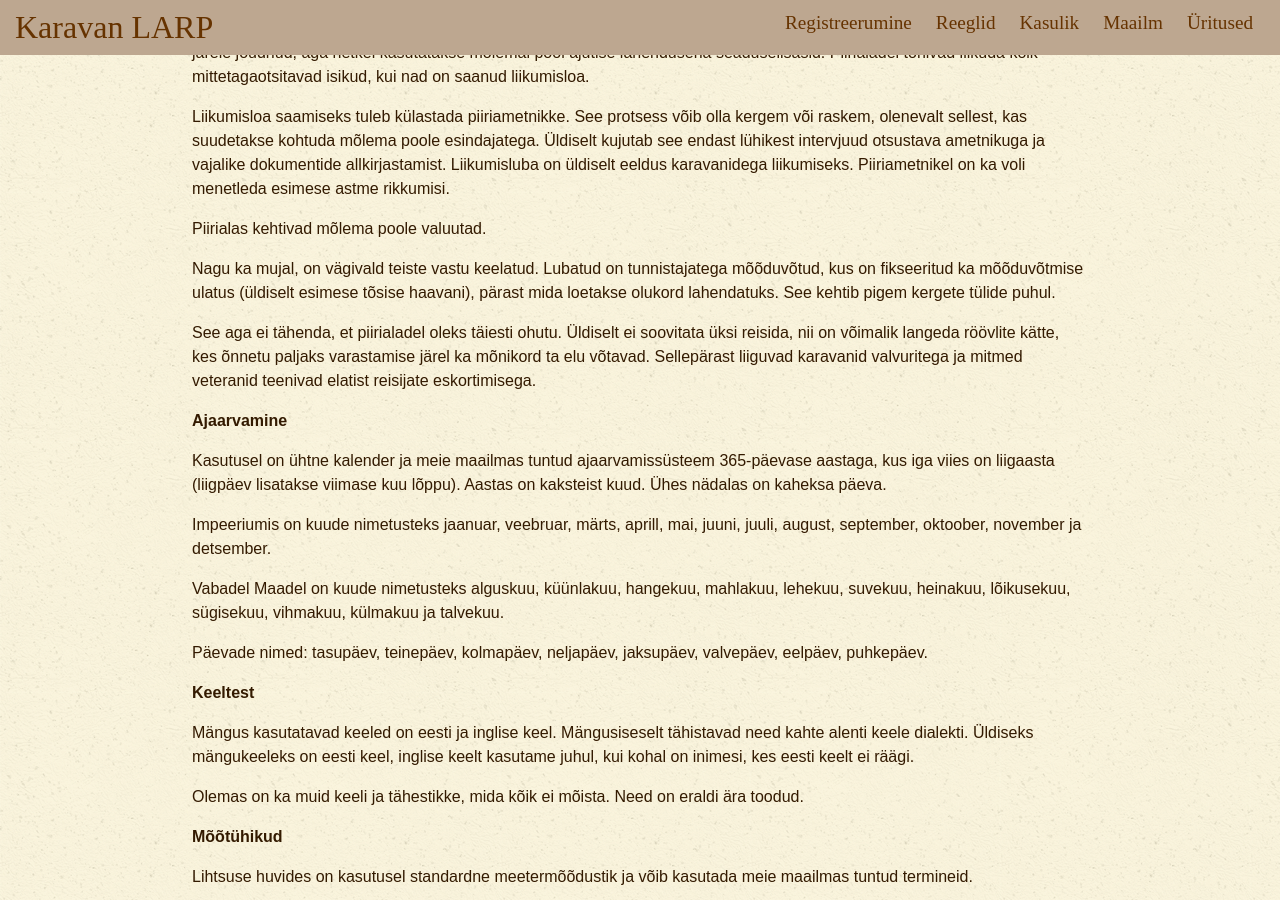
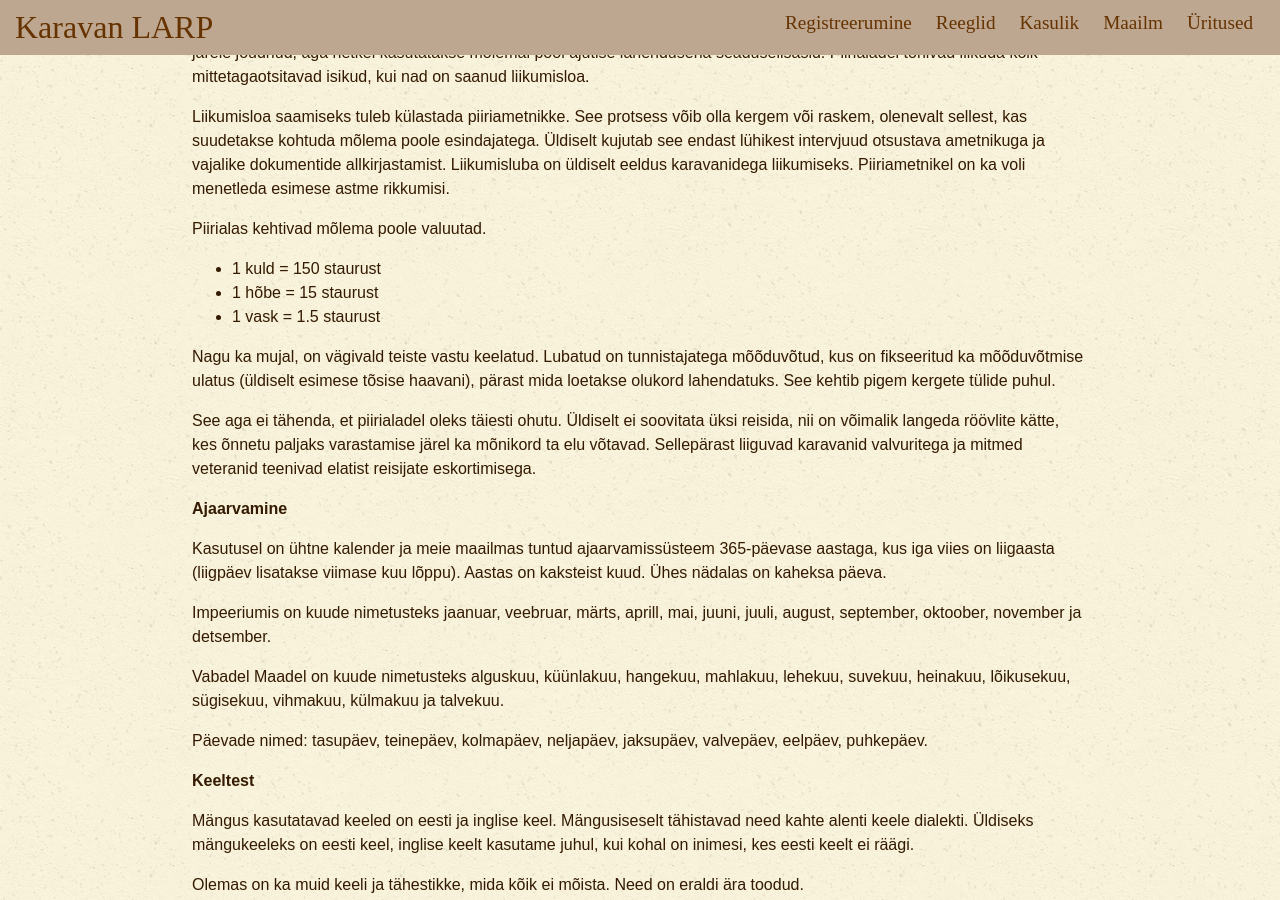
Before and after one commit to karavanlarp/karavanlarp.github.io, a Jekyll site: the page built from est/world/theuma.md, in a window 1280 px wide and 900 px high, scrolled down 2058 px. Built offline with Jekyll 4.4.1, drawn with Linux system fonts in a browser that asks for light colours; some web fonts are replaced.

Commit message:
currency

```diff
--- a/est/world/theuma.md
+++ b/est/world/theuma.md
@@ -64,6 +64,10 @@ Piirialadel on mõlemas riigis eristaatus ja siia on mõlemast saabunud palju as
 Liikumisloa saamiseks tuleb külastada piiriametnikke. See protsess võib olla kergem või raskem, olenevalt sellest, kas suudetakse kohtuda mõlema poole esindajatega. Üldiselt kujutab see endast lühikest intervjuud otsustava ametnikuga ja vajalike dokumentide allkirjastamist. Liikumisluba on üldiselt eeldus karavanidega liikumiseks. Piiriametnikel on ka voli menetleda esimese astme rikkumisi.
 
 Piirialas kehtivad mõlema poole valuutad.
+
+* 1 kuld = 150 staurust
+* 1 hõbe = 15 staurust
+* 1 vask = 1.5 staurust
 
 Nagu ka mujal, on vägivald teiste vastu keelatud. Lubatud on tunnistajatega mõõduvõtud, kus on fikseeritud ka mõõduvõtmise ulatus (üldiselt esimese tõsise haavani), pärast mida loetakse olukord lahendatuks. See kehtib pigem kergete tülide puhul.
 
```
